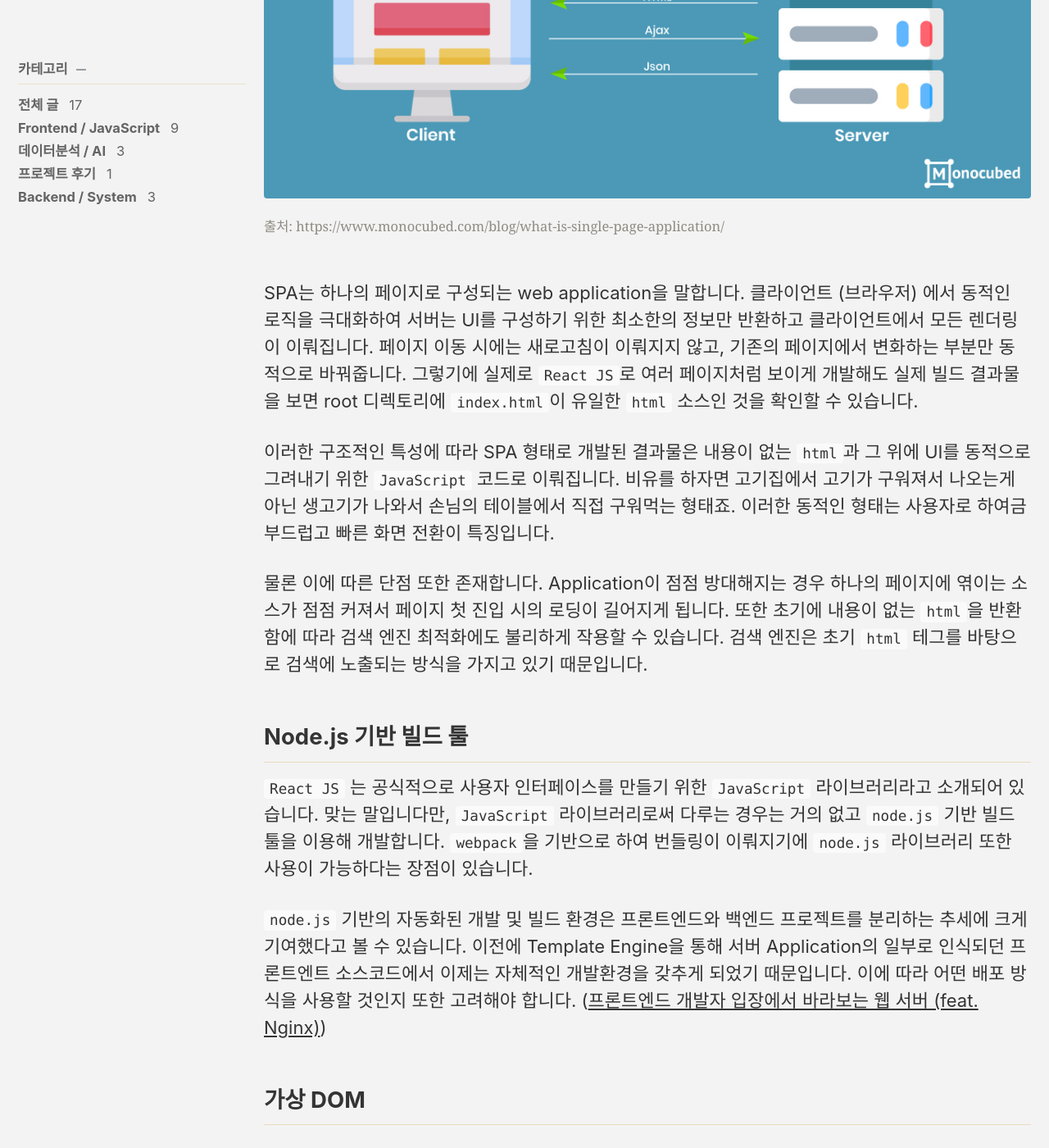
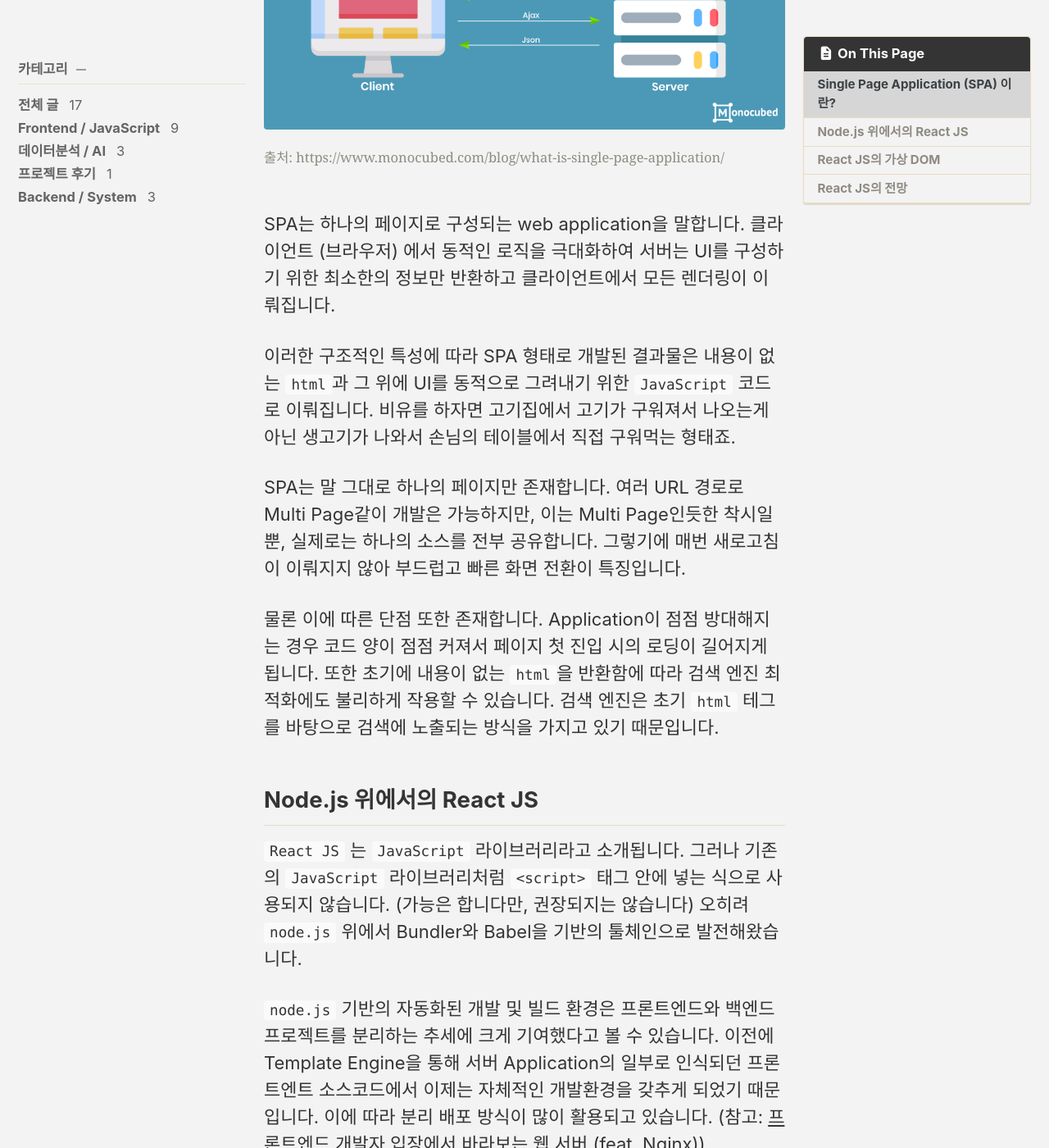
Before and after one commit to juhonamnam/juhonamnam.github.io, a Jekyll site: the page built from _posts/2022-10-05-7.md, in a window 1280 px wide and 1400 px high, scrolled down 1034 px. Shown: the whole window at 82% size. Built offline with Jekyll 4.4.1, drawn with Linux system fonts in a browser that asks for light colours; cached includes are drawn as plain includes; comment, search, counter and statistics services are not loaded; some of the changed text lies outside the part shown.

Commit message:
modify post

```diff
--- a/_posts/2022-10-05-7.md
+++ b/_posts/2022-10-05-7.md
@@ -21,30 +19,30 @@ categories:
   <figcaption>출처: https://www.monocubed.com/blog/what-is-single-page-application/</figcaption>
 </figure>
 
-SPA는 하나의 페이지로 구성되는 web application을 말합니다. 클라이언트 (브라우저) 에서 동적인 로직을 극대화하여 서버는 UI를 구성하기 위한 최소한의 정보만 반환하고 클라이언트에서 모든 렌더링이 이뤄집니다. 페이지 이동 시에는 새로고침이 이뤄지지 않고, 기존의 페이지에서 변화하는 부분만 동적으로 바꿔줍니다. 그렇기에 실제로 `React JS`로 여러 페이지처럼 보이게 개발해도 실제 빌드 결과물을 보면 root 디렉토리에 `index.html`이 유일한 `html` 소스인 것을 확인할 수 있습니다.
+SPA는 하나의 페이지로 구성되는 web application을 말합니다. 클라이언트 (브라우저) 에서 동적인 로직을 극대화하여 서버는 UI를 구성하기 위한 최소한의 정보만 반환하고 클라이언트에서 모든 렌더링이 이뤄집니다.
 
-이러한 구조적인 특성에 따라 SPA 형태로 개발된 결과물은 내용이 없는 `html`과 그 위에 UI를 동적으로 그려내기 위한 `JavaScript` 코드로 이뤄집니다. 비유를 하자면 고기집에서 고기가 구워져서 나오는게 아닌 생고기가 나와서 손님의 테이블에서 직접 구워먹는 형태죠. 이러한 동적인 형태는 사용자로 하여금 부드럽고 빠른 화면 전환이 특징입니다.
+이러한 구조적인 특성에 따라 SPA 형태로 개발된 결과물은 내용이 없는 `html`과 그 위에 UI를 동적으로 그려내기 위한 `JavaScript` 코드로 이뤄집니다. 비유를 하자면 고기집에서 고기가 구워져서 나오는게 아닌 생고기가 나와서 손님의 테이블에서 직접 구워먹는 형태죠.
 
-물론 이에 따른 단점 또한 존재합니다. Application이 점점 방대해지는 경우 하나의 페이지에 엮이는 소스가 점점 커져서 페이지 첫 진입 시의 로딩이 길어지게 됩니다. 또한 초기에 내용이 없는 `html`을 반환함에 따라 검색 엔진 최적화에도 불리하게 작용할 수 있습니다. 검색 엔진은 초기 `html` 테그를 바탕으로 검색에 노출되는 방식을 가지고 있기 때문입니다.
+SPA는 말 그대로 하나의 페이지만 존재합니다. 여러 URL 경로로 Multi Page같이 개발은 가능하지만, 이는 Multi Page인듯한 착시일 뿐, 실제로는 하나의 소스를 전부 공유합니다. 그렇기에 매번 새로고침이 이뤄지지 않아 부드럽고 빠른 화면 전환이 특징입니다.
 
-## Node.js 기반 빌드 툴
+물론 이에 따른 단점 또한 존재합니다. Application이 점점 방대해지는 경우 코드 양이 점점 커져서 페이지 첫 진입 시의 로딩이 길어지게 됩니다. 또한 초기에 내용이 없는 `html`을 반환함에 따라 검색 엔진 최적화에도 불리하게 작용할 수 있습니다. 검색 엔진은 초기 `html` 테그를 바탕으로 검색에 노출되는 방식을 가지고 있기 때문입니다.
 
-`React JS` 는 공식적으로 사용자 인터페이스를 만들기 위한 `JavaScript` 라이브러리라고 소개되어 있습니다. 맞는 말입니다만, `JavaScript` 라이브러리로써 다루는 경우는 거의 없고 `node.js` 기반 빌드 툴을 이용해 개발합니다. `webpack`을 기반으로 하여 번들링이 이뤄지기에 `node.js` 라이브러리 또한 사용이 가능하다는 장점이 있습니다.
+## Node.js 위에서의 React JS
 
-`node.js` 기반의 자동화된 개발 및 빌드 환경은 프론트엔드와 백엔드 프로젝트를 분리하는 추세에 크게 기여했다고 볼 수 있습니다. 이전에 Template Engine을 통해 서버 Application의 일부로 인식되던 프론트엔트 소스코드에서 이제는 자체적인 개발환경을 갖추게 되었기 때문입니다. 이에 따라 어떤 배포 방식을 사용할 것인지 또한 고려해야 합니다. ([프론트엔드 개발자 입장에서 바라보는 웹 서버 (feat. Nginx)]({% post_url 2022-09-15-5 %}))
+`React JS` 는 `JavaScript` 라이브러리라고 소개됩니다. 그러나 기존의 `JavaScript` 라이브러리처럼 `<script>` 태그 안에 넣는 식으로 사용되지 않습니다. (가능은 합니다만, 권장되지는 않습니다) 오히려 `node.js` 위에서 Bundler와 Babel을 기반의 툴체인으로 발전해왔습니다.
 
-## 가상 DOM
+`node.js` 기반의 자동화된 개발 및 빌드 환경은 프론트엔드와 백엔드 프로젝트를 분리하는 추세에 크게 기여했다고 볼 수 있습니다. 이전에 Template Engine을 통해 서버 Application의 일부로 인식되던 프론트엔트 소스코드에서 이제는 자체적인 개발환경을 갖추게 되었기 때문입니다. 이에 따라 분리 배포 방식이 많이 활용되고 있습니다. (참고: [프론트엔드 개발자 입장에서 바라보는 웹 서버 (feat. Nginx)]({% post_url 2022-09-15-5 %}))
+
+## React JS의 가상 DOM
 
 <figure>
   <img src="/images/7/2.png" alt="image2">
   <figcaption>출처: https://www.oreilly.com/library/view/learning-react-native/9781491929049/ch02.html</figcaption>
 </figure>
 
-Document Object Model (DOM) 은 `html`을 객체화하여 `JavaScript`에서 `html`에 접근할 수 있도록 합니다. `React JS`는 가상 DOM 방식을 사용합니다. 가상 DOM은 실제 DOM의 정보를 가지고 있습니다. 실제 DOM에 변화가 일어나야 하는 경우 (화면이 전환되는 경우) 가상 DOM에서의 변화를 먼저 비교하게 되며, 변화가 감지된 부분에만 실제 DOM에 반영합니다. 이를 통해 브라우저 내에서 발생되는 불필요한 연산을 줄여 성능을 개선합니다. 일어나야할 변화를 한번를 처리하기에 일괄 작업이라고 표현하기도 합니다.
+Document Object Model (DOM) 은 `html`을 객체화하여 `JavaScript`에서 `html`에 접근할 수 있도록 합니다. `React JS`는 가상 DOM 방식을 사용합니다. 가상 DOM은 실제 DOM의 정보를 가지고 있으며, 누적 연산을 통해 성능을 향상시켜 줍니다. 사용자의 event에 의해 DOM에 변화가 일어나야 하는 경우 가상 DOM에서의 변화를 먼저 비교하여, 누적된 결과만 실제 DOM에 반영합니다.
 
-이러한 가상 DOM 방식을 의식하고 개발하는 경우는 많이 없습니다. 그러나 잘 이해하지 못하고 개발했을 때 오히려 성능이 안좋아지는 상황이 발생할 수도 있습니다. 예를 들어 re-rendering을 지나치게 많이 트리거하는 방식으로 코딩하면 가상 DOM으로 인해 오히려 더 느려지기도 하고요, 반대로 변화가 일어나야 함에도 불구하고 re-rendering을 트리거하지 않음으로써 변화가 일어나지 않는 상황이 생길 수도 있습니다. 이러한 문제를 방지하기 위해서 가상 DOM의 원리에 대해 이해할 필요가 있습니다.
-
-가상 DOM은 렌더링을 최적화하는데 있어서 상당히 성공적이였던 것으로 보여집니다. 그러나 가상 DOM을 통한 변화 감지 또한 연산 과정이기에 다소 무겁다고 느껴실 수 있습니다. 가상 DON을 사용하지 않고도 최적화가 가능하다면 더욱 좋겠죠. 이후에 출시된 `Svelte`의 경우 가상 DOM을 사용하지 않음으로써 더욱 최적화한다고 알려져있습니다.
+이러한 가상 DOM 방식을 의식하고 개발하는 경우는 많이 없습니다. 그러나 잘 이해하지 못하고 개발했을 때 오히려 성능이 안좋아지는 상황이 발생할 수도 있습니다. Re-rendering을 지나치게 많이 트리거하는 방식으로 코딩하면 가상 DOM으로 인해 오히려 더 느려질 수도 있으며, 반대로 re-rendering을 정상적으로 트리거하지 못하여 의도한 동작을 제대로 구현하지 못하기도 합니다. 그렇기에 가상 DOM의 원리에 대해 이해할 필요가 있습니다.
 
 ## React JS의 전망
 
@@ -54,4 +52,4 @@ Document Object Model (DOM) 은 `html`을 객체화하여 `JavaScript`에서 `ht
 
 반면 `React JS`는 동적인 웹을 극대화하기 위한 라이브러리입니다. `jQuery`처럼 존재 이유가 사라지는 상황은 지금으로써 상상하기 어렵죠. 또한 `React JS`는 추세에 따라 그 영역이 다양하게 확장되기도 합니다. 동일한 코드로 정적인 페이지를 생성하는 `Gatsby`, 서버사이드 렌더링을 지원하는 `Next.js` 등으로 SPA가 아닌 Multiple Page Application (MPA) 구조로 개발하는 것 또한 가능하며, `React Native`로 모바일 앱 개발 영역까지도 커버하고 있습니다. 또한 Meta (Facebook) 의 소유인 만큼 지속적으로 업데이트가 될 것이라고 기대할 수 있습니다.
 
-그럼에도 대세가 바뀌게 된다면 그 주인공으로 `Svelte`가 가장 가능성이 있다고 보여집니다. `Svelte`는 `React JS`와 다르게 라이브러리가 아닌 컴파일러로, 앞서 언급했듯히 가상 DOM을 사용하지 않음으로 더욱 성능을 최적화한다고 알려져있죠. 그러나 `Svelte`가 초기의 `React JS`처럼 새로운 패러다임을 제시할 수 있을 지는 아직 의문입니다.
+그럼에도 대세가 바뀌게 된다면 그 주인공으로 `Svelte`가 가장 가능성이 있다고 보여집니다. `Svelte`는 `React JS`와 다르게 라이브러리가 아닌 컴파일러로, `React JS`와 반대로 가상 DOM을 사용하지 않음으로서 렌더링을 최적화한다고 알려집니다. 전 `Svelte`를 사용해보지 않았으나, 하드웨어의 발전과 더불어 그 정도의 성능이 얼마나 유의미한 차이를 가져올지는 의문일 뿐더러, `React JS`처럼 새로운 패러다임을 제시하기도 쉽지는 않아보입니다.
```
Also changed, not shown: other parts of _posts/2022-10-05-7.md (+0 -2 lines).
